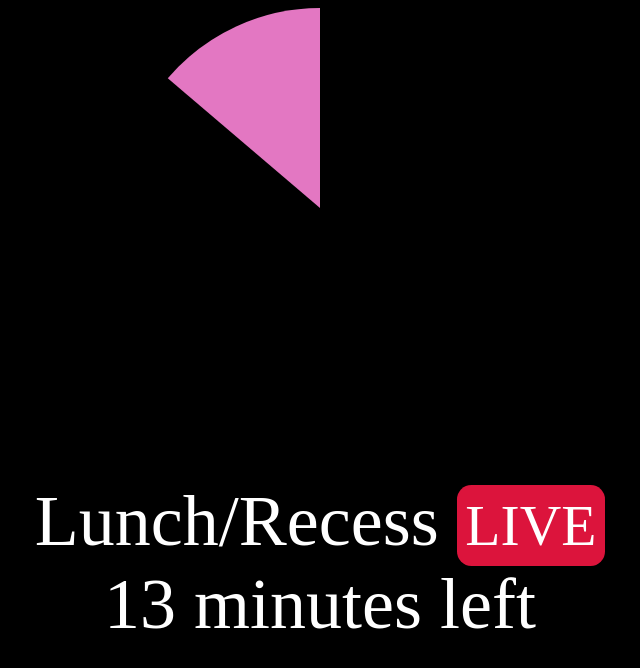
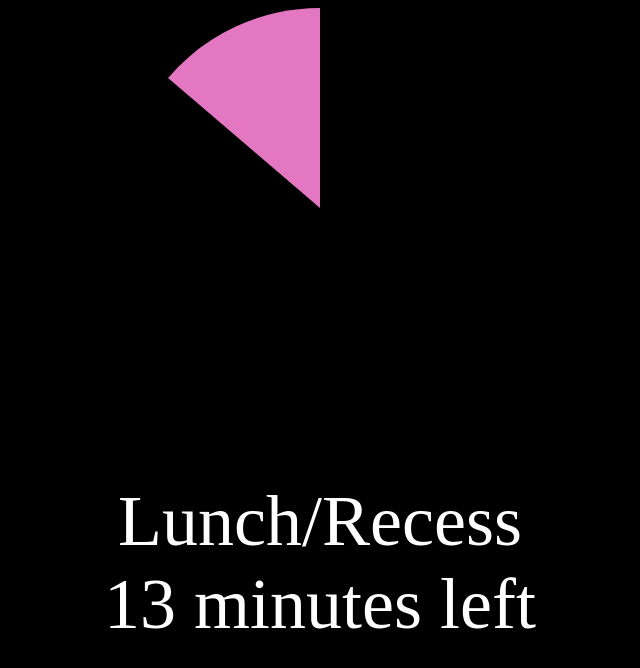
Before and after one commit to fluggo/jude-time, a Next.js app: page / in a window 1280 px wide. Shown: the top 668 px of the page, without its empty margins (320-960 px from the left). Built offline with nearby package versions, Linux system fonts and the light colour scheme.

Commit message:
FIX: Live indicator was always showing

```diff
--- a/pages/index.tsx
+++ b/pages/index.tsx
@@ -72,7 +72,7 @@ function entryColor(index: number): string {
 const NEXT_UP_TIME = Duration.fromObject({minutes: 5});
 
 function ScheduleEntryName({entry}: {entry: ScheduleEntry<DateTime>}) {
-  return <>{entry.activity} <span className="live">LIVE</span></>;
+  return <>{entry.activity} {entry.live ? <span className="live">LIVE</span> : null}</>;
 }
 
 function RemainingTime({duration}: {duration: Duration}) {
```
